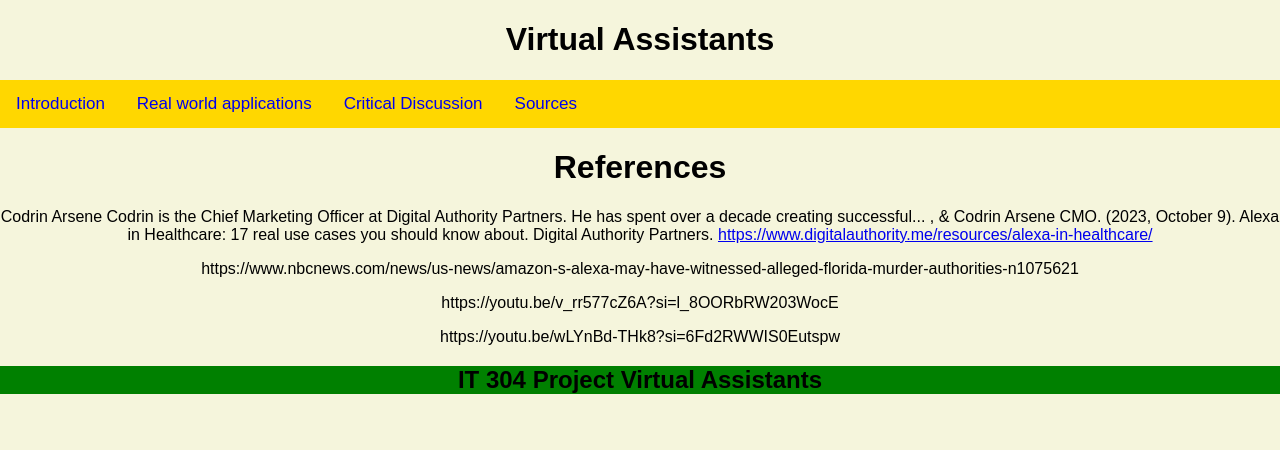
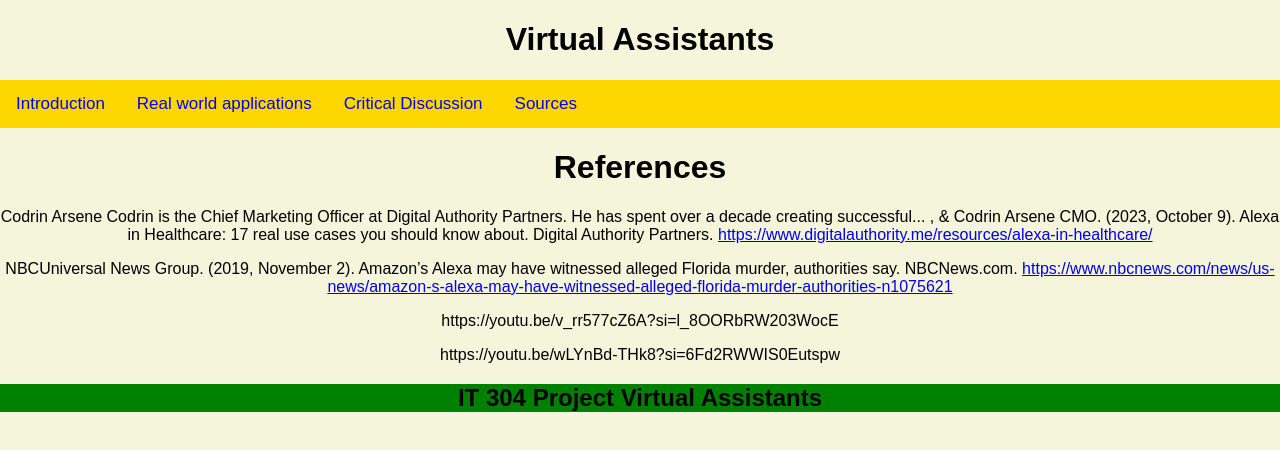
Before and after one commit to ygesses/sources, a plain HTML site: page index.html in a window 1280 px wide. Drawn offline with Linux system fonts and the light colour scheme.

Commit message:
Update index.html

```diff
--- a/index.html
+++ b/index.html
@@ -43,7 +43,7 @@ footer {
 </div>
   <h1><center>References</center></h1>
   <p><center>Codrin Arsene Codrin is the Chief Marketing Officer at Digital Authority Partners. He has spent over a decade creating successful... , & Codrin Arsene CMO. (2023, October 9). Alexa in Healthcare: 17 real use cases you should know about. Digital Authority Partners. <a href="https://www.digitalauthority.me/resources/alexa-in-healthcare/ ">https://www.digitalauthority.me/resources/alexa-in-healthcare/ </a></center></p>
-  <p><center>https://www.nbcnews.com/news/us-news/amazon-s-alexa-may-have-witnessed-alleged-florida-murder-authorities-n1075621 </center></p>
+  <p><center>NBCUniversal News Group. (2019, November 2). Amazon’s Alexa may have witnessed alleged Florida murder, authorities say. NBCNews.com. <a href="https://www.nbcnews.com/news/us-news/amazon-s-alexa-may-have-witnessed-alleged-florida-murder-authorities-n1075621">https://www.nbcnews.com/news/us-news/amazon-s-alexa-may-have-witnessed-alleged-florida-murder-authorities-n1075621</a></center></p>
   <p><center>https://youtu.be/v_rr577cZ6A?si=l_8OORbRW203WocE</center></p>
   <p><center>https://youtu.be/wLYnBd-THk8?si=6Fd2RWWIS0Eutspw </center></p>
 </body>
```
